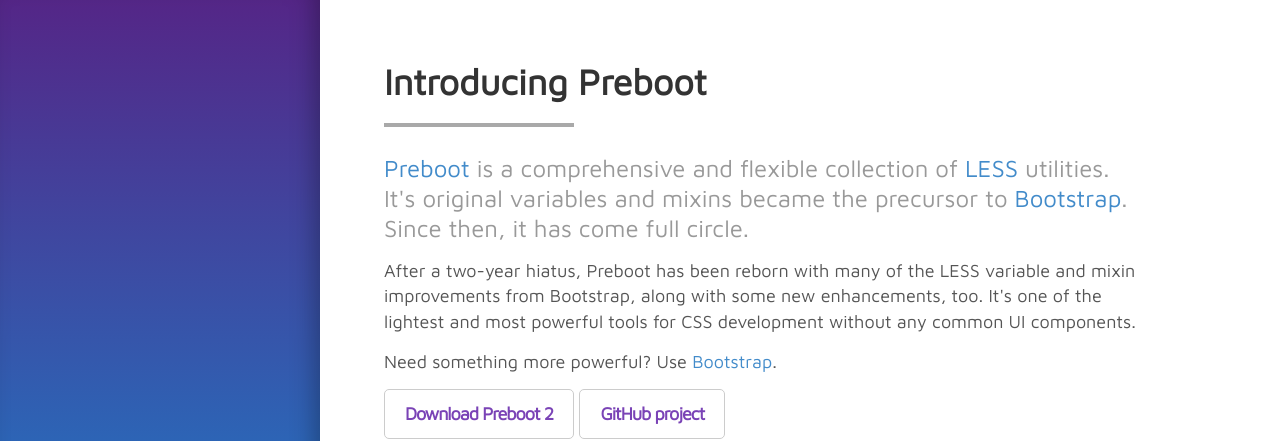
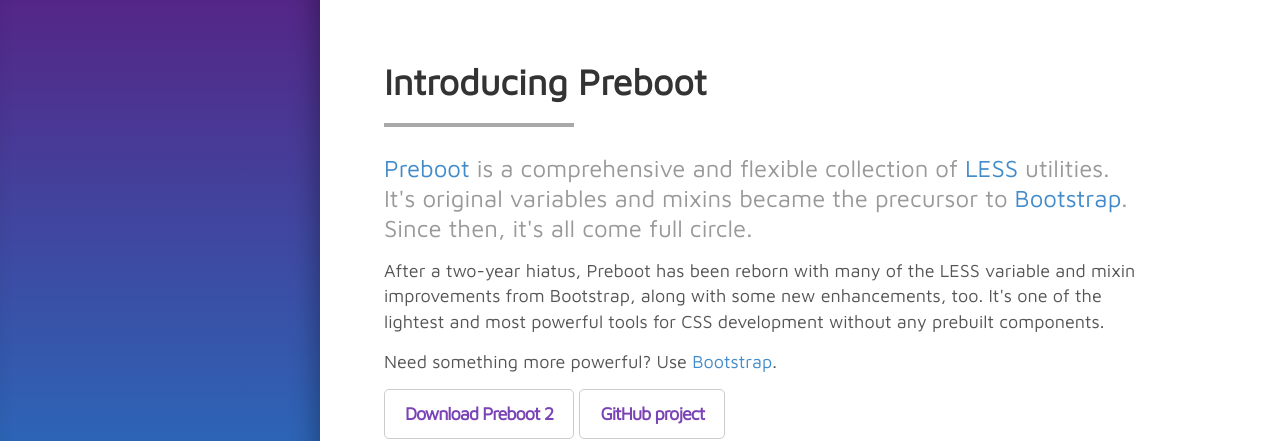
Before and after one commit to mdo/preboot, a Jekyll site: the page built from index.html, in a window 1280 px wide and 900 px high. Shown: the top 441 px of the window. Built offline with Jekyll 4.4.1, drawn with Linux system fonts in a browser that asks for light colours; comment, search, counter and statistics services are not loaded.

Commit message:
wordsmithing

```diff
--- a/index.html
+++ b/index.html
@@ -26,8 +26,8 @@
 
 <section id="introduction">
   <h2 class="header-divider">Introducing Preboot</h2>
-  <p class="lead"><a href="http://github.com/mdo/preboot" target="_blank">Preboot</a> is a comprehensive and flexible collection of <a href="http://lesscss.org" target="_blank">LESS</a> utilities. It's original variables and mixins became the precursor to <a href="http://getbootstrap.com" target="_blank">Bootstrap</a>. Since then, it has come full circle.</p>
-  <p>After a two-year hiatus, Preboot has been reborn with many of the LESS variable and mixin improvements from Bootstrap, along with some new enhancements, too. It's one of the lightest and most powerful tools for CSS development without any common UI components.</p>
+  <p class="lead"><a href="http://github.com/mdo/preboot" target="_blank">Preboot</a> is a comprehensive and flexible collection of <a href="http://lesscss.org" target="_blank">LESS</a> utilities. It's original variables and mixins became the precursor to <a href="http://getbootstrap.com" target="_blank">Bootstrap</a>. Since then, it's all come full circle.</p>
+  <p>After a two-year hiatus, Preboot has been reborn with many of the LESS variable and mixin improvements from Bootstrap, along with some new enhancements, too. It's one of the lightest and most powerful tools for CSS development without any prebuilt components.</p>
   <p>Need something more powerful? Use <a href="http://getbootstrap.com" target="_blank">Bootstrap</a>.</p>
   <p>
     <a href="http://github.com/mdo/preboot/master/zipball" class="btn">Download Preboot 2</a>
```
